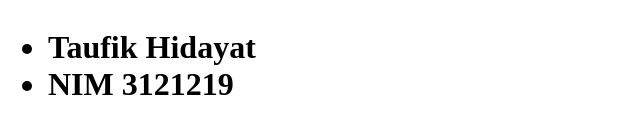
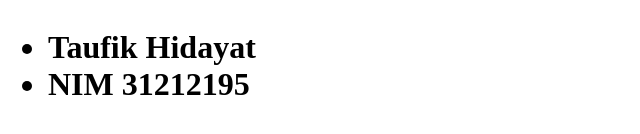
Before and after one commit to taufikhidayat16/fortofoliotaufikhidayat16.github.io, a plain HTML site: page index.html in a window 1280 px wide. Shown: the part 156-290 px from the top of the page, 0-640 px from the left. Drawn offline with Linux system fonts and the light colour scheme.

Commit message:
Update index.html

```diff
--- a/index.html
+++ b/index.html
@@ -11,7 +11,7 @@ Hello World
  		<p>by</p>
  		<ul>
  			<li>Taufik Hidayat</li>
- 			<li>NIM 3121219</li>
+ 			<li>NIM 31212195</li>
  		</ul>
 
  </body>
```
